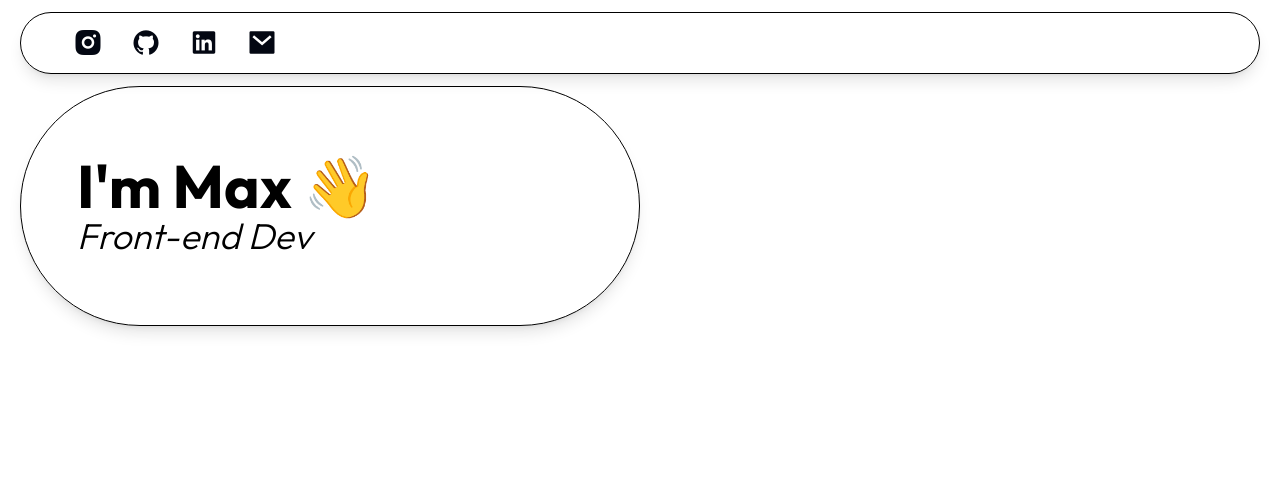
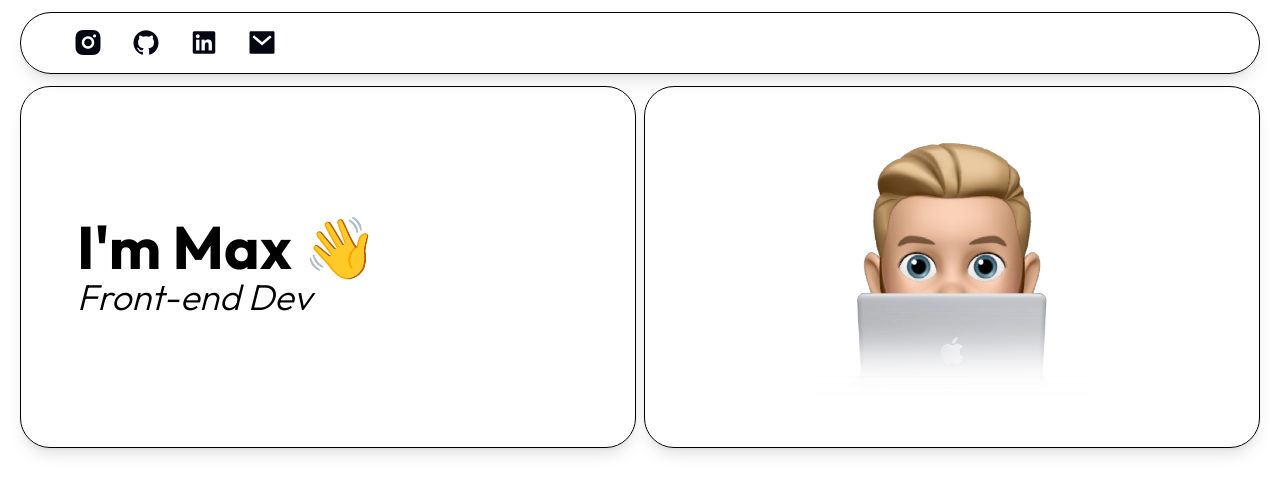
Before and after one commit to maxdevocht/second-portfolio, a React (Vite) app: page / in a window 1280 px wide. Shown: the top 494 px of the page. Built offline with nearby package versions, Linux system fonts and the light colour scheme.

Commit message:
added header styling

```diff
--- a/src/components/Header.jsx
+++ b/src/components/Header.jsx
@@ -2,15 +2,15 @@ import React from "react";
 
 export default function Header() {
     return (
-        <header className="mx-5 my-3">
-            <div className="min-h-60 w-1/2 flex flex-col items-start justify-center border-black border border-solid rounded-full pl-14 shadow-lg">
+        <header className="mx-5 my-3 flex flex-row gap-2">
+            <div className="min-h-60 w-1/2 flex flex-col items-start justify-center border-black border border-solid rounded-[30px] pl-14 shadow-lg">
                 <h1 className="text-6xl font-outfit font-bold">I'm Max 👋</h1>
                 <h2 className="font-outfit text-4xl font-light italic">Front-end Dev</h2>
             </div>
 
-            {/* <div className="header--img shadow">
-                <img src="./src/assets/images/memoji_fade2.svg" alt="Memoji" className="memoji" />
-            </div> */}
+            <div className="min-h-60 w-1/2 flex items-center justify-center border-black border border-solid rounded-[30px] shadow-lg">
+                <img src="./src/assets/images/memoji_fade2.svg" alt="Memoji" className="object-cover w-80 pb-10" />
+            </div>
         </header>
     )
 }
```
